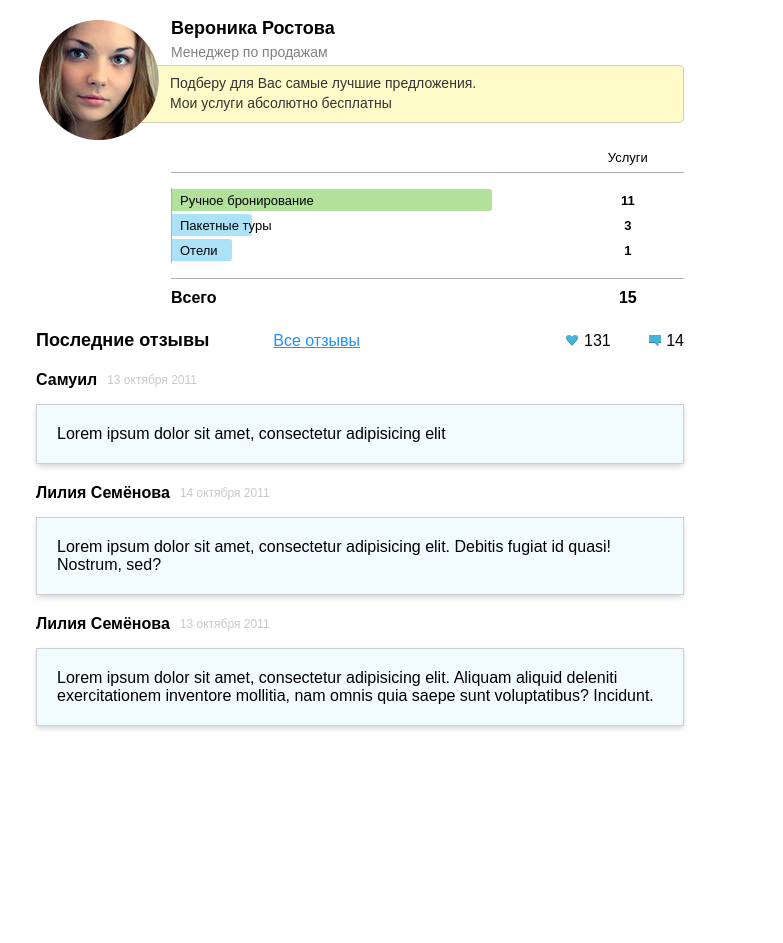
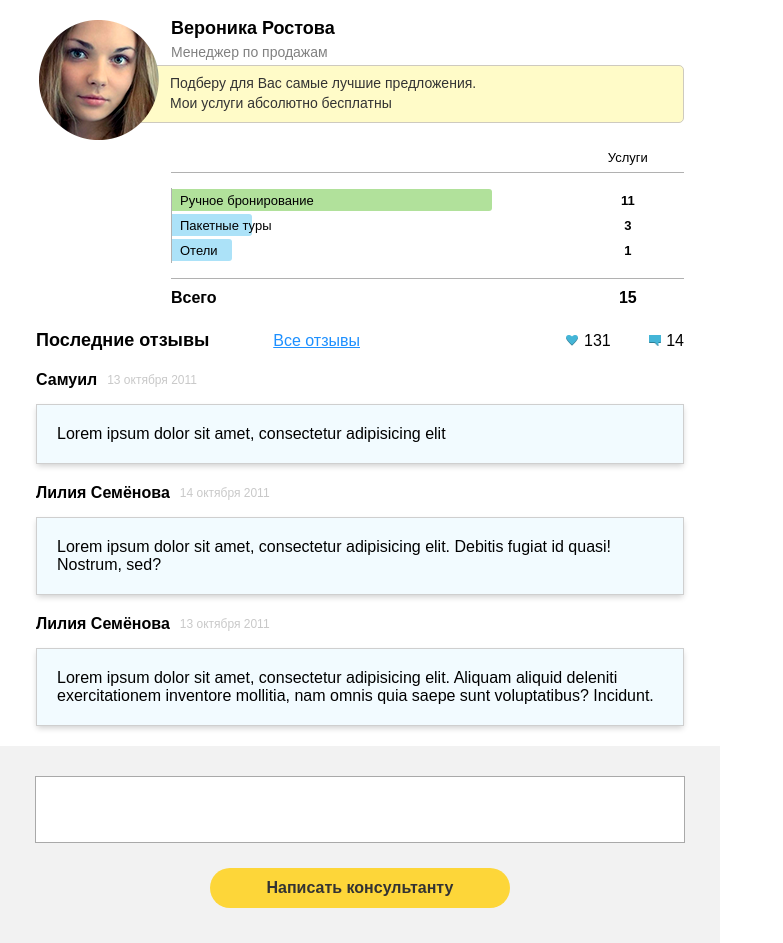
Before and after one commit to reactb0y1/060920191755a, a React (Create React App) app: page / in a window 1280 px wide. Shown: the whole page, without its empty margins (0-783 px from the left). Before the commit the page ends 800 px from the top, so only its background shows below. Built offline with nearby package versions, Linux system fonts and the light colour scheme.

Commit message:
chr WriteComment Разметка и стили готовы

```diff
--- a/src/CommentsContainer/WriteComment/WriteComment.css
+++ b/src/CommentsContainer/WriteComment/WriteComment.css
@@ -0,0 +1,29 @@
+.WriteComment {
+    width: 100%;
+    display: flex;
+    flex-direction: column;
+    align-items: center;
+    background-color: #f2f2f2;
+    margin-top: 20px;
+}
+
+.WriteCommentTextarea {
+    width: 90%;
+    height: 65px;
+    border: 1px solid #a9a9a9;
+    margin-top: 30px;
+    resize: none;
+}
+
+.WriteCommentButton {
+    width: 300px;
+    height: 40px;
+    background-color: #fdd639;
+    text-align: center;
+    color: #333333;
+    font-size: 16px;
+    font-weight: bold;
+    border-radius: 35px;
+    margin: 25px 0 35px 0;
+    cursor: pointer;
+}
--- a/src/CommentsContainer/WriteComment/WriteComment.js
+++ b/src/CommentsContainer/WriteComment/WriteComment.js
@@ -4,7 +4,15 @@ import './WriteComment.css'
 class WriteComment extends Component {
     render() {
         return (
-            <div/>
+            <form className="WriteComment">
+
+                <textarea className="WriteCommentTextarea"/>
+
+                <button className="WriteCommentButton">
+                    Написать консультанту
+                </button>
+
+            </form>
         );
     }
 }
```
